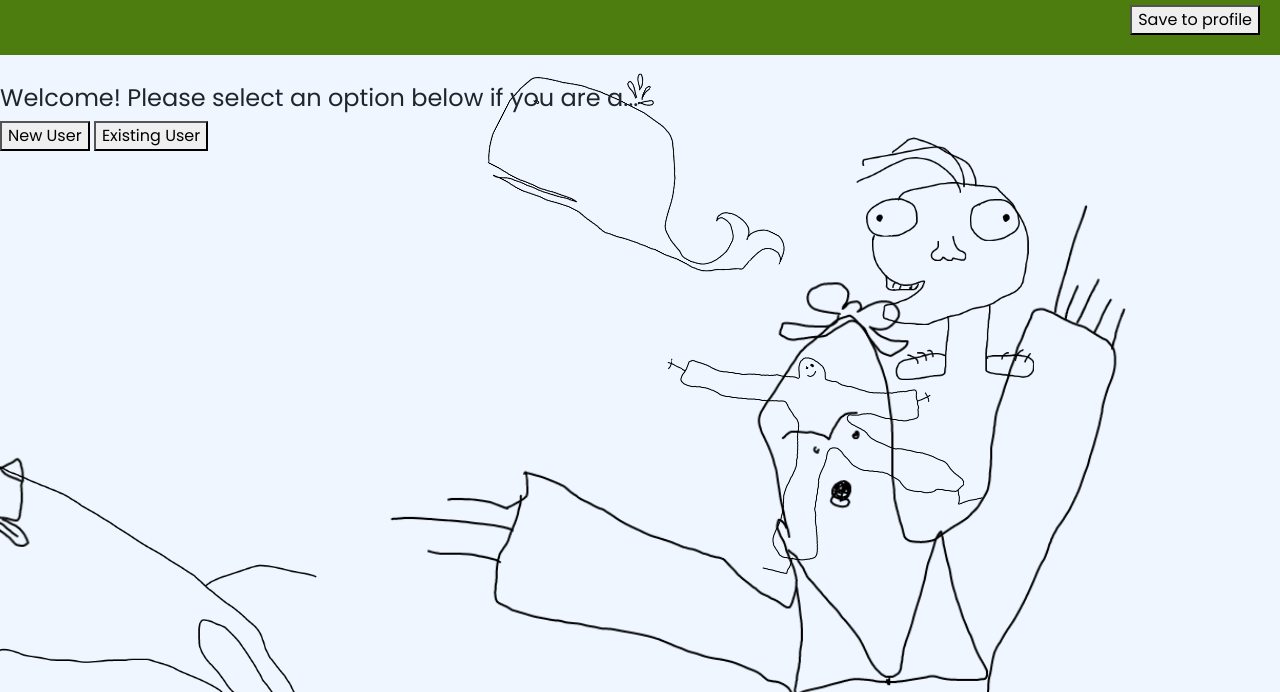
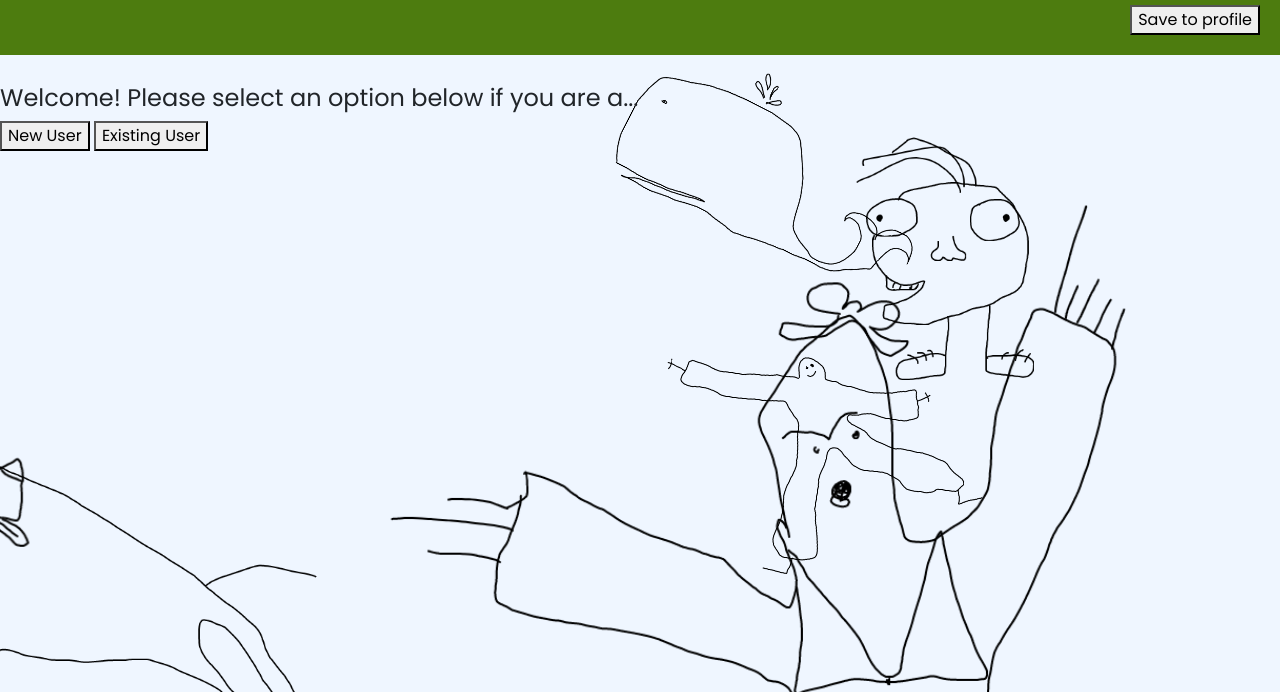
Before and after one commit to reimannsarah/prioritime, a website built with webpack: page src/index.html in a window 1280 px wide. Shown: the part 108-800 px from the top of the page. Built offline with nearby package versions, Linux system fonts and the light colour scheme.

Commit message:
adjust grundle location so they're more visible.

```diff
--- a/src/css/styles.css
+++ b/src/css/styles.css
@@ -215,7 +215,7 @@ header h4 {
   position: absolute;
   z-index: -1;
   top:10vh;
-  right:20vw;
+  right:10vw;
   width: 50vw;
   height: 50vh;
   background-image: url("../assets/images/grundle.png");
```
